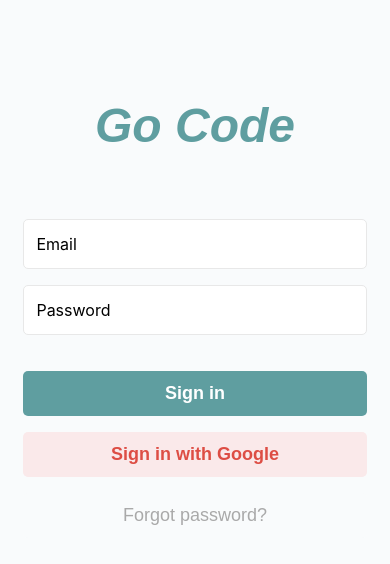
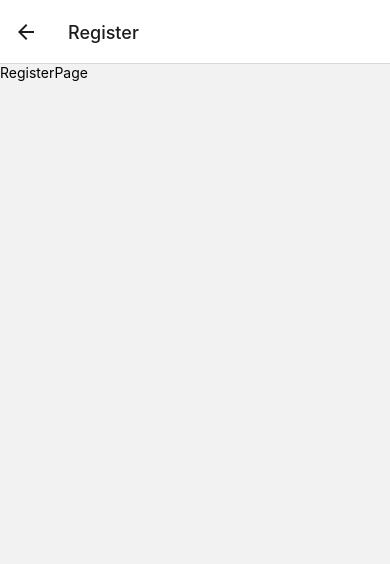
Before and after one commit to wiktoriakeller/go-code, a React Native app in the folder src/mobile/: screen /Register in a window 390 px wide. Shown: the top 564 px of the page. Built offline with nearby package versions, Linux system fonts and the light colour scheme.

Commit message:
#19 Add navigation

```diff
--- a/src/mobile/App.tsx
+++ b/src/mobile/App.tsx
@@ -1,18 +1,29 @@
-import { StyleSheet, View } from "react-native";
-import SignInScreen from "./pages/SignInPage";
-import colors from "./styles/colors";
+import SignInPage from "./pages/SignInPage";
+import RegisterPage from "./pages/RegisterPage";
+import ForgotPasswordPage from "./pages/ForgotPasswordPage";
+import { NavigationContainer } from "@react-navigation/native";
+import { createNativeStackNavigator } from '@react-navigation/native-stack';
 
 export default function App() {
+  const Stack = createNativeStackNavigator();
+
   return (
-    <View style={styles.root}>
-      <SignInScreen />
-    </View>
+    <NavigationContainer>
+      <Stack.Navigator initialRouteName="Login">
+        <Stack.Screen
+          name="Login"
+          component={SignInPage}
+        />
+        <Stack.Screen
+          name="Register"
+          component={RegisterPage}
+        />
+        <Stack.Screen
+          name="Forgot password"
+          component={ForgotPasswordPage}
+          options={{ title: "Reset password"}}
+        />
+      </Stack.Navigator>
+    </NavigationContainer>
   );
 }
-
-const styles = StyleSheet.create({
-  root: {
-    flex: 1,
-    backgroundColor: colors.background
-  },
-});
--- a/src/mobile/package.json
+++ b/src/mobile/package.json
@@ -9,11 +9,15 @@
     "web": "expo start --web"
   },
   "dependencies": {
+    "@react-navigation/native": "^6.0.12",
+    "@react-navigation/native-stack": "^6.8.0",
     "expo": "~46.0.9",
     "expo-status-bar": "~1.4.0",
     "react": "18.0.0",
     "react-dom": "18.0.0",
     "react-native": "0.69.5",
+    "react-native-safe-area-context": "4.3.1",
+    "react-native-screens": "~3.15.0",
     "react-native-web": "~0.18.7"
   },
   "devDependencies": {
--- /dev/null
+++ b/src/mobile/pages/ForgotPasswordPage.tsx
@@ -0,0 +1,12 @@
+import { View, Text } from 'react-native'
+import React from 'react'
+
+const ForgotPasswordPage = () => {
+  return (
+    <View>
+      <Text>ForgotPasswordPage</Text>
+    </View>
+  )
+}
+
+export default ForgotPasswordPage
--- /dev/null
+++ b/src/mobile/pages/RegisterPage.tsx
@@ -0,0 +1,12 @@
+import { View, Text } from 'react-native'
+import React from 'react'
+
+const RegisterPage = () => {
+  return (
+    <View>
+      <Text>RegisterPage</Text>
+    </View>
+  )
+}
+
+export default RegisterPage
--- a/src/mobile/pages/SignInPage.tsx
+++ b/src/mobile/pages/SignInPage.tsx
@@ -3,8 +3,10 @@ import React, { useState } from "react"
 import { ICustomInputProps, CustomInput } from "../components/CustomInput";
 import { IButtonProps, CustomButton } from "../components/CustomButton";
 import colors from "../styles/colors";
+import { NavigationContainer } from '@react-navigation/native';
+import { createNativeStackNavigator } from '@react-navigation/native-stack';
 
-const SignInScreen = () => {
+const SignInPage = ({ navigation  }) => {
   const [email, setEmail] = useState("");
   const emailInput = {
     text: email,
@@ -50,10 +52,10 @@ const SignInScreen = () => {
     },
     textStyle: {
       color: colors.grayText,
-      fontWeight: 'normal'
+      fontWeight: "normal"
     },
     onPress: (event: GestureResponderEvent) => {
-      console.warn("Forgot password");
+      navigation.navigate("Forgot password");
     }
   };
 
@@ -75,6 +77,7 @@ const styles = StyleSheet.create({
     flex: 1,
     alignItems: "center",
     justifyContent: "flex-start",
+    backgroundColor: colors.background
   },
   logoText: {
     marginTop: "25%",
@@ -87,4 +90,4 @@ const styles = StyleSheet.create({
   }
 });
 
-export default SignInScreen;
+export default SignInPage;
--- a/src/mobile/tsconfig.json
+++ b/src/mobile/tsconfig.json
@@ -1,6 +1,6 @@
 {
   "extends": "expo/tsconfig.base",
   "compilerOptions": {
-    "strict": true
+    "strict": false
   }
 }
```
Also changed, not shown: 1 other file (tests, documents, lock files or other folders).
